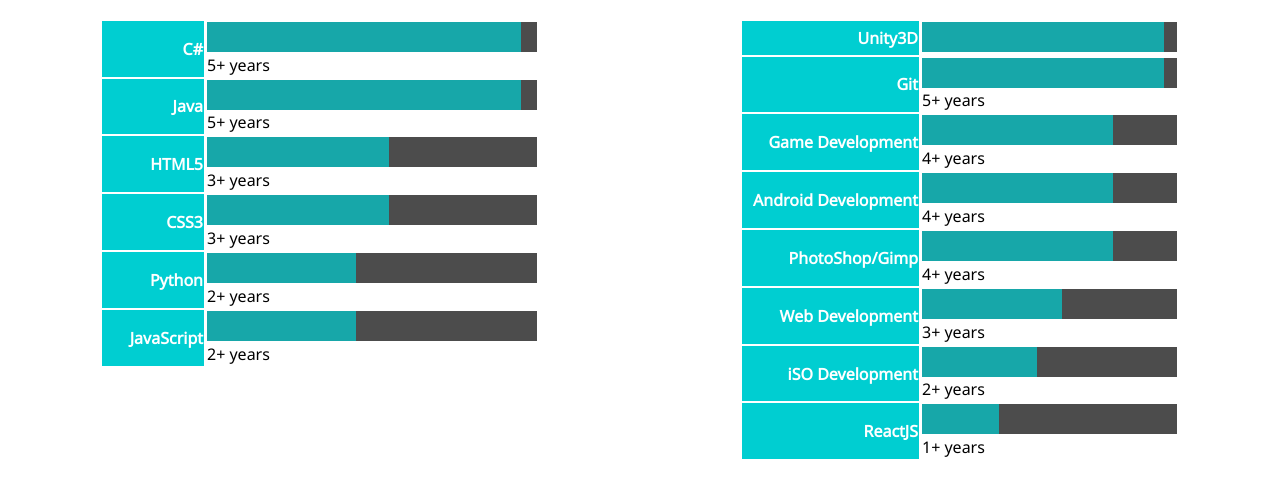
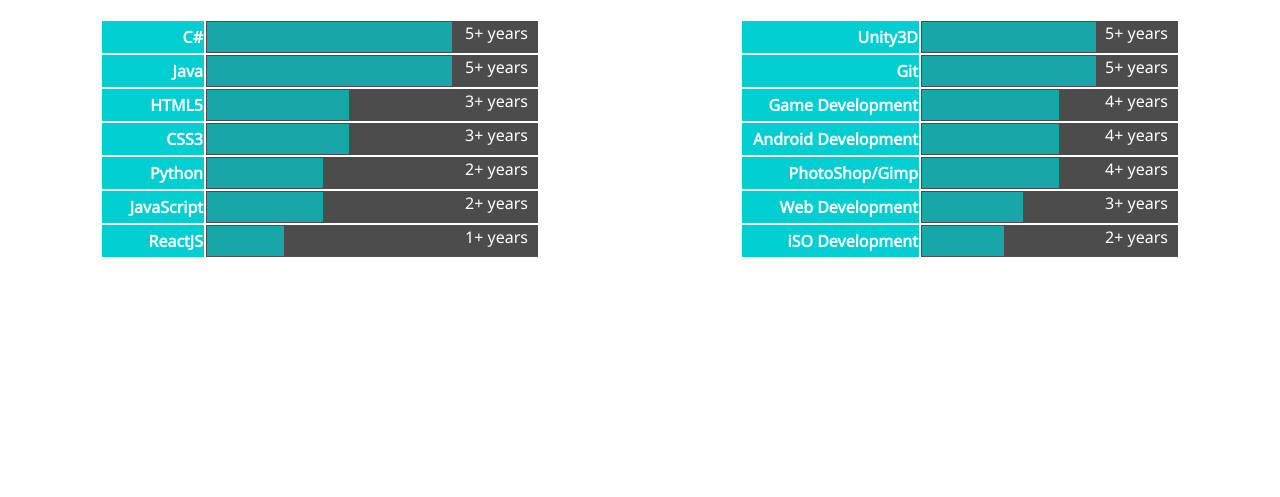
Before and after one commit to MelisaJ/PortfolioSite, a plain HTML site: page about.html in a window 1280 px wide. Shown: the part 593-1090 px from the top of the page. After the commit the page ends 952 px from the top, so only its background shows below. Drawn offline with Linux system fonts and the light colour scheme.

Commit message:
Makes skills look good on desktop

```diff
--- a/about.html
+++ b/about.html
@@ -102,13 +102,21 @@
                                 <progress id="file" value="45" max="100"> </progress>
                                 2+ years
                             </td>
+                            <tr>
+                                <th>ReactJS</th>
+                                <td>
+                                    <progress id="file" value="30" max="100"> </progress>
+                                    1+ years
+                                </td>
+                            </tr>
                         </tr>
                     </table>
                     <table id="lang">
                         <tr>
                             <th style="width: 175px">Unity3D</th>
                             <td>
-                                <progress id="file" value="95" max="100" data-label="5+ years"> </progress>
+                                <progress id="file" value="95" max="100"> </progress>
+                                5+ years
 
                             </td>
                         </tr>
@@ -154,13 +162,6 @@
                                 2+ years
                             </td>
                         </tr>
-                        <tr>
-                            <th>ReactJS</th>
-                            <td>
-                                <progress id="file" value="30" max="100"> </progress>
-                                1+ years
-                            </td>
-                        </tr>
 
                     </table>
                 </div>
--- a/styles.css
+++ b/styles.css
@@ -277,11 +277,16 @@ body {
     background-color: darkturquoise;
     text-align: right;
 }
+#lang td{
+    display: grid;
+    grid-template-columns: 1fr auto;
+    background-color: rgba(0, 0, 0, 0.7);
+    color: white;
+    text-align: right;
+    padding-right: 10px;
+}
 
 #file{
-    color: white;
-    background-color: rgba(0, 0, 0, 0.7);
-    text-align: right;
 	border: 0;
 	width: 100%;
 	height: 30px;
```
